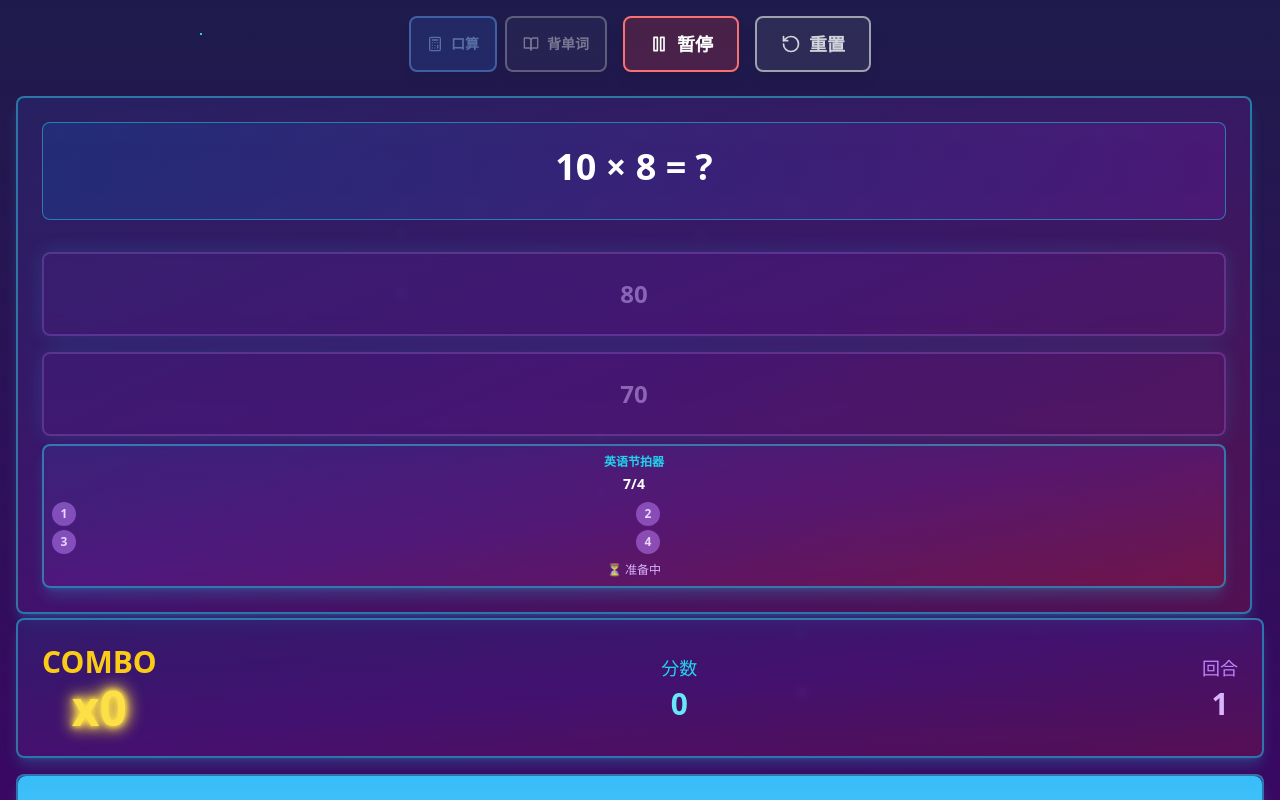
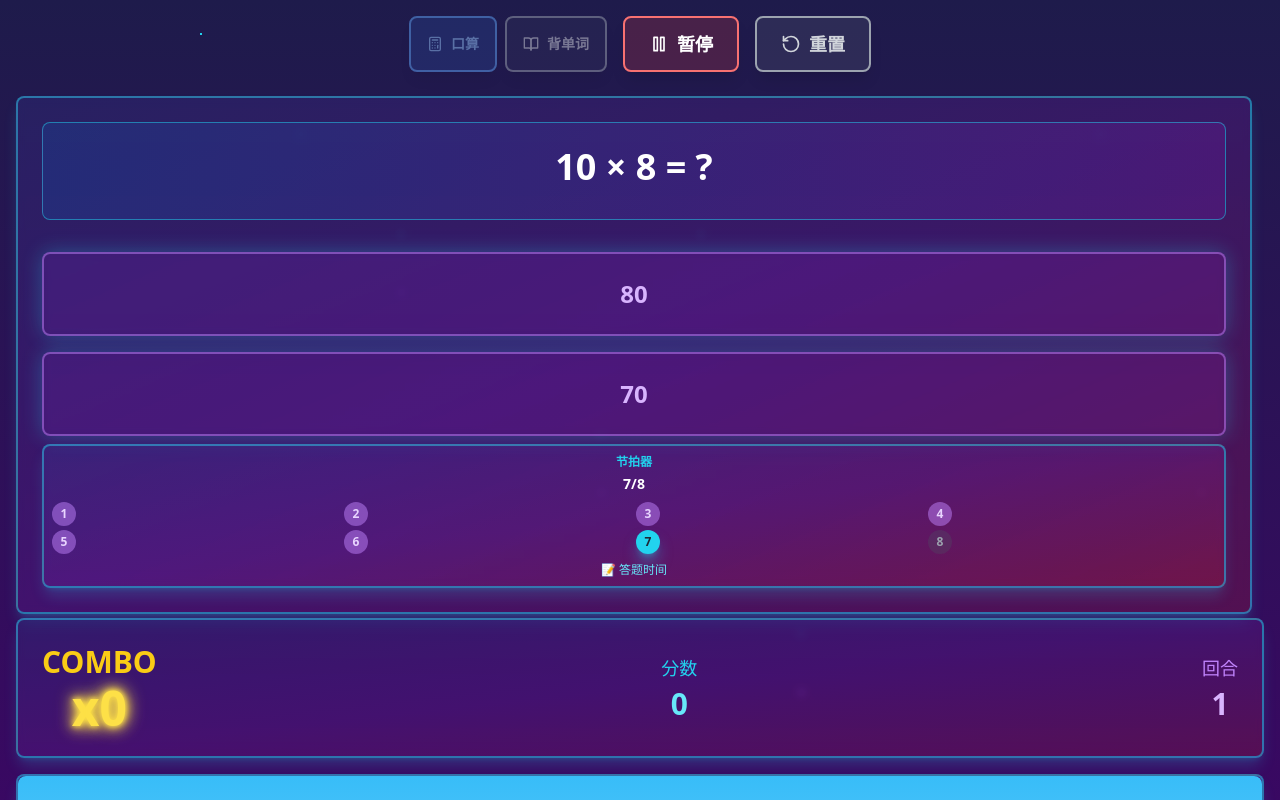
Before and after one commit to zhangshu-001/jzst711, a React (Vite) app: page / in a window 1280 px wide. Both pictures are taken after a click on the button "开始". Built offline with nearby package versions, Linux system fonts and the light colour scheme.

Commit message:
Updated App.tsx

```diff
--- a/src/App.tsx
+++ b/src/App.tsx
@@ -207,7 +207,6 @@ function App() {
               grid={gameState.gameGrid}
               character={gameState.character}
               currentBeat={gameState.currentBeat}
-              gameMode={gameState.gameMode}
             />
           </div>
 
@@ -217,7 +216,6 @@ function App() {
               onAction={executeAction}
               currentBeat={gameState.currentBeat}
               isPlaying={gameState.isPlaying}
-              gameMode={gameState.gameMode}
             />
           </div>
         </div>
--- a/src/components/ActionPanel.tsx
+++ b/src/components/ActionPanel.tsx
@@ -5,18 +5,14 @@ interface ActionPanelProps {
   onAction: (action: 'jump' | 'forward' | 'crouch') => void;
   currentBeat: number;
   isPlaying: boolean;
-  gameMode: 'math' | 'english';
 }
 
 export const ActionPanel: React.FC<ActionPanelProps> = ({
   onAction,
   currentBeat,
-  isPlaying,
-  gameMode
+  isPlaying
 }) => {
-  const beatsPerCycle = gameMode === 'math' ? 8 : 4;
-  const actionBeat = beatsPerCycle - 1; // 数学第8拍(索引7)，英语第4拍(索引3)
-  const isActionBeat = currentBeat === actionBeat;
+  const isActionBeat = currentBeat === 7;
 
   return (
     <div className="cyberpunk-panel min-h-[280px] lg:min-h-[400px] lg:h-full flex flex-col p-3 lg:p-6">
--- a/src/components/GameBoard.tsx
+++ b/src/components/GameBoard.tsx
@@ -7,10 +7,7 @@ interface GameBoardProps {
   currentBeat: number;
 }
 
-export const GameBoard: React.FC<GameBoardProps> = ({ grid, character, currentBeat, gameMode }) => {
-  const beatsPerCycle = gameMode === 'math' ? 8 : 4;
-  const actionBeat = beatsPerCycle - 1; // 数学第8拍(索引7)，英语第4拍(索引3)
-
+export const GameBoard: React.FC<GameBoardProps> = ({ grid, character, currentBeat }) => {
   const getCharacterSprite = () => {
     switch (character.action) {
       case 'jump':
@@ -100,10 +97,7 @@ export const GameBoard: React.FC<GameBoardProps> = ({ grid, character, currentBe
         <div className="absolute top-6 right-6">
           <div className={`
             w-6 h-6 lg:w-10 lg:h-10 rounded-full flex items-center justify-center text-lg lg:text-3xl
-            ${currentBeat === actionBeat
-              ? 'animate-pulse bg-green-400/30 border-2 border-green-400'
-              : 'bg-gray-600/30 border border-gray-400'
-            }
+            ${currentBeat === 7 ? 'animate-pulse bg-green-400/30 border-2 border-green-400' : 'bg-gray-600/30 border border-gray-400'}
           `}>
             ⚡
           </div>
@@ -112,7 +106,7 @@ export const GameBoard: React.FC<GameBoardProps> = ({ grid, character, currentBe
         {/* Beat progress bar */}
         <div className="absolute bottom-3 lg:bottom-6 left-3 lg:left-6 right-3 lg:right-6">
           <div className="flex space-x-1">
-            {Array.from({ length: beatsPerCycle }, (_, i) => (
+            {Array.from({ length: 8 }, (_, i) => (
               <div
                 key={i}
                 className={`
--- a/src/components/Metronome.tsx
+++ b/src/components/Metronome.tsx
@@ -3,35 +3,29 @@ import React from 'react';
 interface MetronomeProps {
   currentBeat: number;
   isPlaying: boolean;
-  gameMode: 'math' | 'english';
 }
 
-export const Metronome: React.FC<MetronomeProps> = ({ currentBeat, isPlaying, gameMode }) => {
-  const beatsPerCycle = gameMode === 'math' ? 8 : 4;
-  const actionBeat = beatsPerCycle - 1; // 数学第8拍(索引7)，英语第4拍(索引3)
-
+export const Metronome: React.FC<MetronomeProps> = ({ currentBeat, isPlaying }) => {
   return (
     <div className="cyberpunk-panel p-2">
       <div className="text-center mb-2">
-        <h3 className="text-xs font-bold text-cyan-400 mb-1">
-          {gameMode === 'math' ? '数学节拍器' : '英语节拍器'}
-        </h3>
+        <h3 className="text-xs font-bold text-cyan-400 mb-1">节拍器</h3>
         <div className="text-sm font-bold text-white">
-          {currentBeat + 1}/{beatsPerCycle}
+          {currentBeat + 1}/8
         </div>
       </div>
 
       {/* 节拍指示器 */}
-      <div className={`grid gap-1 mb-2 ${gameMode === 'math' ? 'grid-cols-4' : 'grid-cols-2'}`}>
-        {Array.from({ length: beatsPerCycle }, (_, i) => (
+      <div className="grid grid-cols-4 gap-1 mb-2">
+        {Array.from({ length: 8 }, (_, i) => (
           <div
             key={i}
             className={`
               w-6 h-6 rounded-full flex items-center justify-center text-xs font-bold
               transition-all duration-150
               ${currentBeat === i
-                ? i === actionBeat
-                  ? 'bg-green-400 text-gray-800 shadow-lg shadow-green-400/50' // 确认拍
+                ? i === 7
+                  ? 'bg-green-400 text-gray-800 shadow-lg shadow-green-400/50' // 动作拍
                   : 'bg-cyan-400 text-gray-800 shadow-lg shadow-cyan-400/50'
                 : currentBeat > i
                 ? 'bg-purple-400/50 text-purple-200'
@@ -49,18 +43,13 @@ export const Metronome: React.FC<MetronomeProps> = ({ currentBeat, isPlaying, ga
       <div className="text-center">
         {isPlaying ? (
           <div className={`text-xs font-medium ${
-            currentBeat === actionBeat
+            currentBeat === 7
               ? 'text-green-300'
-              : currentBeat < actionBeat
+              : currentBeat < 7
               ? 'text-cyan-300'
               : 'text-purple-300'
           }`}>
-            {currentBeat === actionBeat
-              ? '⚡ 确认时间'
-              : currentBeat < actionBeat
-              ? '📝 答题时间'
-              : '⏳ 准备中'
-            }
+            {currentBeat === 7 ? '⚡ 动作时间' : currentBeat < 7 ? '📝 答题时间' : '⏳ 准备中'}
           </div>
         ) : (
           <div className="text-xs text-gray-400">
--- a/src/components/QuestionPanel.tsx
+++ b/src/components/QuestionPanel.tsx
@@ -8,7 +8,6 @@ interface QuestionPanelProps {
   onSelectAnswer: (answerIndex: number) => void;
   currentBeat: number;
   isPlaying: boolean;
-  gameMode: 'math' | 'english';
 }
 
 export const QuestionPanel: React.FC<QuestionPanelProps> = ({
@@ -16,14 +15,8 @@ export const QuestionPanel: React.FC<QuestionPanelProps> = ({
   selectedAnswer,
   onSelectAnswer,
   currentBeat,
-  isPlaying,
-  gameMode
+  isPlaying
 }) => {
-  // 根据游戏模式确定节拍数和答题阶段
-  const beatsPerCycle = gameMode === 'math' ? 8 : 4;
-  const answerPhaseEnd = beatsPerCycle - 1; // 数学前7拍(0-6)，英语前3拍(0-2)
-  const isAnswerPhase = currentBeat < answerPhaseEnd;
-
   if (!question) {
     return (
       <div className="cyberpunk-panel min-h-[280px] lg:min-h-[400px] lg:h-full flex flex-col">
@@ -31,12 +24,13 @@ export const QuestionPanel: React.FC<QuestionPanelProps> = ({
           <p className="text-cyan-400 text-lg">等待题目...</p>
         </div>
         <div className="mt-4">
-          <Metronome currentBeat={currentBeat} isPlaying={isPlaying} gameMode={gameMode} />
+          <Metronome currentBeat={currentBeat} isPlaying={isPlaying} />
         </div>
       </div>
     );
   }
 
+  const isAnswerPhase = currentBeat < 7;
 
   return (
     <div className="cyberpunk-panel min-h-[280px] lg:min-h-[400px] lg:h-full flex flex-col p-3 lg:p-6">
@@ -71,7 +65,7 @@ export const QuestionPanel: React.FC<QuestionPanelProps> = ({
 
       {/* 节拍器 */}
       <div className="mt-2">
-        <Metronome currentBeat={currentBeat} isPlaying={isPlaying} gameMode={gameMode} />
+        <Metronome currentBeat={currentBeat} isPlaying={isPlaying} />
       </div>
     </div>
   );
--- a/src/hooks/useGameState.ts
+++ b/src/hooks/useGameState.ts
@@ -2,6 +2,7 @@ import { useState, useCallback, useRef } from 'react';
 import { GameState, Question, ToastMessage } from '../types/game';
 
 const GAME_CONFIG = {
+  beatsPerCycle: 8,
   bpm: 140,
   gridWidth: 5,
   gridHeight: 3,
@@ -256,12 +257,10 @@ export const useGameState = () => {
     setGameState(prev => {
       if (!prev.isPlaying) return prev;
 
-      const beatsPerCycle = prev.gameMode === 'math' ? 8 : 4;
-      const newBeat = (prev.currentBeat + 1) % beatsPerCycle;
+      const newBeat = (prev.currentBeat + 1) % GAME_CONFIG.beatsPerCycle;
 
-      // 检查是否错过了答题时机（从最后一拍切换到第0拍时）
-      const actionBeat = beatsPerCycle - 1; // 数学第8拍(索引7)，英语第4拍(索引3)
-      const missedAnswering = prev.currentBeat === actionBeat && newBeat === 0;
+      // 检查是否错过了答题时机（从第7拍切换到第0拍时）
+      const missedAnswering = prev.currentBeat === 7 && newBeat === 0;
 
       let newState = {
         ...prev,
@@ -299,10 +298,7 @@ export const useGameState = () => {
     const currentTime = Date.now();
 
     setGameState(prev => {
-      const beatsPerCycle = prev.gameMode === 'math' ? 8 : 4;
-      const actionBeat = beatsPerCycle - 1; // 数学第8拍(索引7)，英语第4拍(索引3)
-
-      if (!prev.isPlaying || prev.currentBeat !== actionBeat) {
+      if (!prev.isPlaying || prev.currentBeat !== 7) {
         return prev;
       }
 
```
Also changed, not shown: 5 other files (tests, documents, lock files or other folders).
